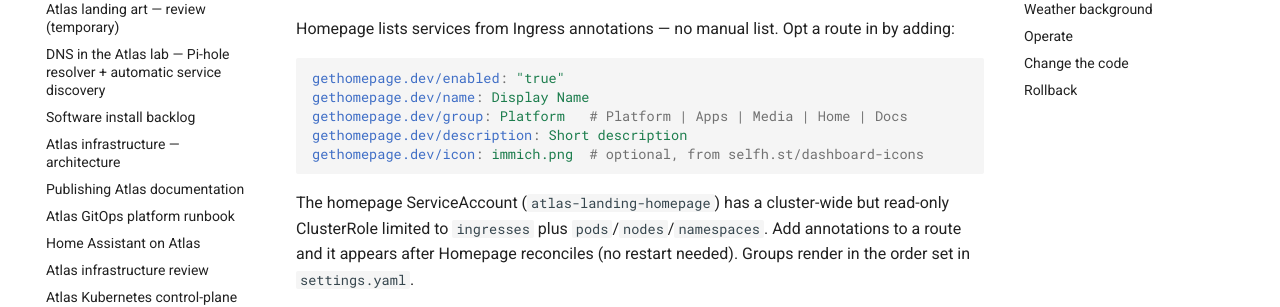
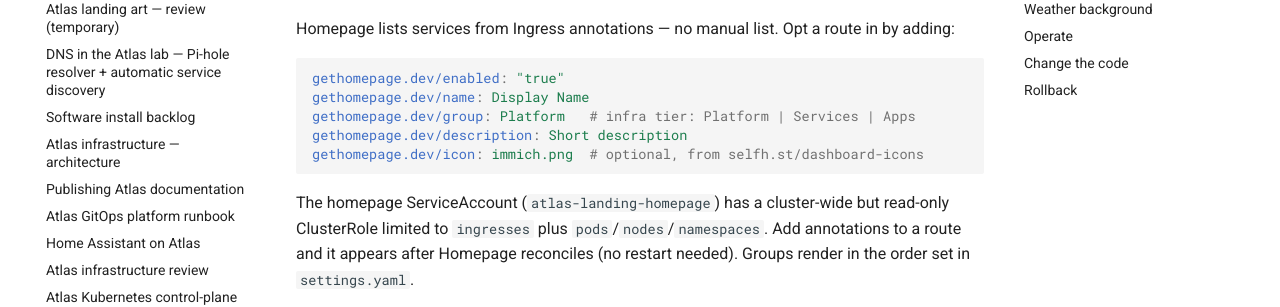
Before and after one commit to 211lab/atlas, an MkDocs documentation site: the page built from docs/runbooks/atlas-landing.md, in a window 1280 px wide and 900 px high, scrolled down 772 px. Shown: the part 153-460 px from the top of the window. Built offline with MkDocs 1.6.1 and Material for MkDocs 9.7.7, drawn with Linux system fonts in a browser that asks for light colours.

Commit message:
refactor: group homepage services into infra tiers
Collapse the directory groups to three infrastructure tiers - Platform
(Gitea, Argo CD), Services (Docs, Home Assistant) and Apps (Redop, 3F,
Odysseus, Dave Study, Immich, Photocraft) - and update the layout order.

````diff
--- a/apps/docs/chart/values.yaml
+++ b/apps/docs/chart/values.yaml
@@ -21,7 +21,7 @@
     traefik.ingress.kubernetes.io/router.tls: "true"
     gethomepage.dev/enabled: "true"
     gethomepage.dev/name: Docs
-    gethomepage.dev/group: Docs
+    gethomepage.dev/group: Services
     gethomepage.dev/description: Atlas platform documentation
   tlsSecretName: docs-tls
 
--- a/docs/runbooks/atlas-landing.md
+++ b/docs/runbooks/atlas-landing.md
@@ -31,7 +31,7 @@
 ```yaml
 gethomepage.dev/enabled: "true"
 gethomepage.dev/name: Display Name
-gethomepage.dev/group: Platform   # Platform | Apps | Media | Home | Docs
+gethomepage.dev/group: Platform   # infra tier: Platform | Services | Apps
 gethomepage.dev/description: Short description
 gethomepage.dev/icon: immich.png  # optional, from selfh.st/dashboard-icons
 ```
````
Also changed, not shown: 4 other files.
